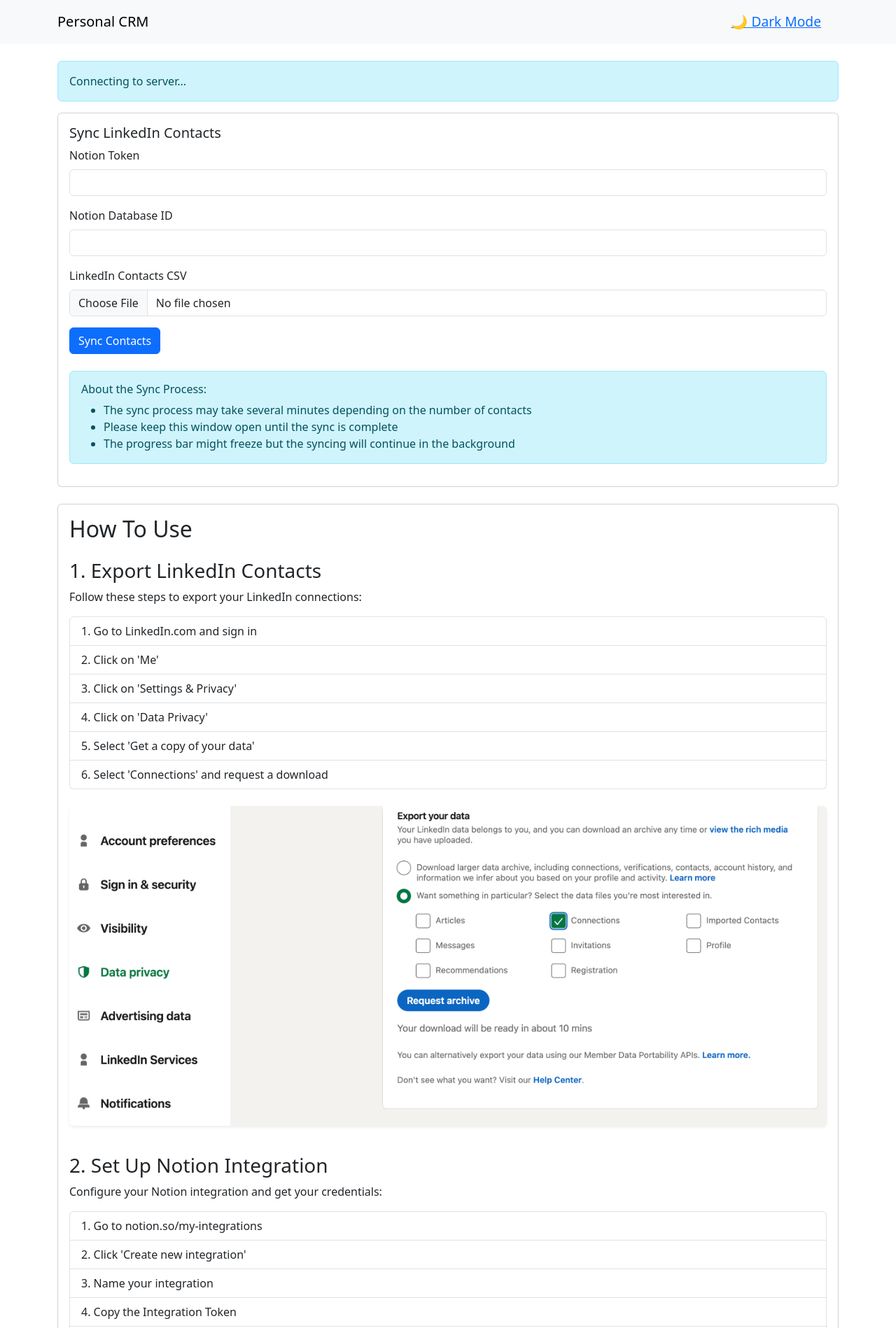
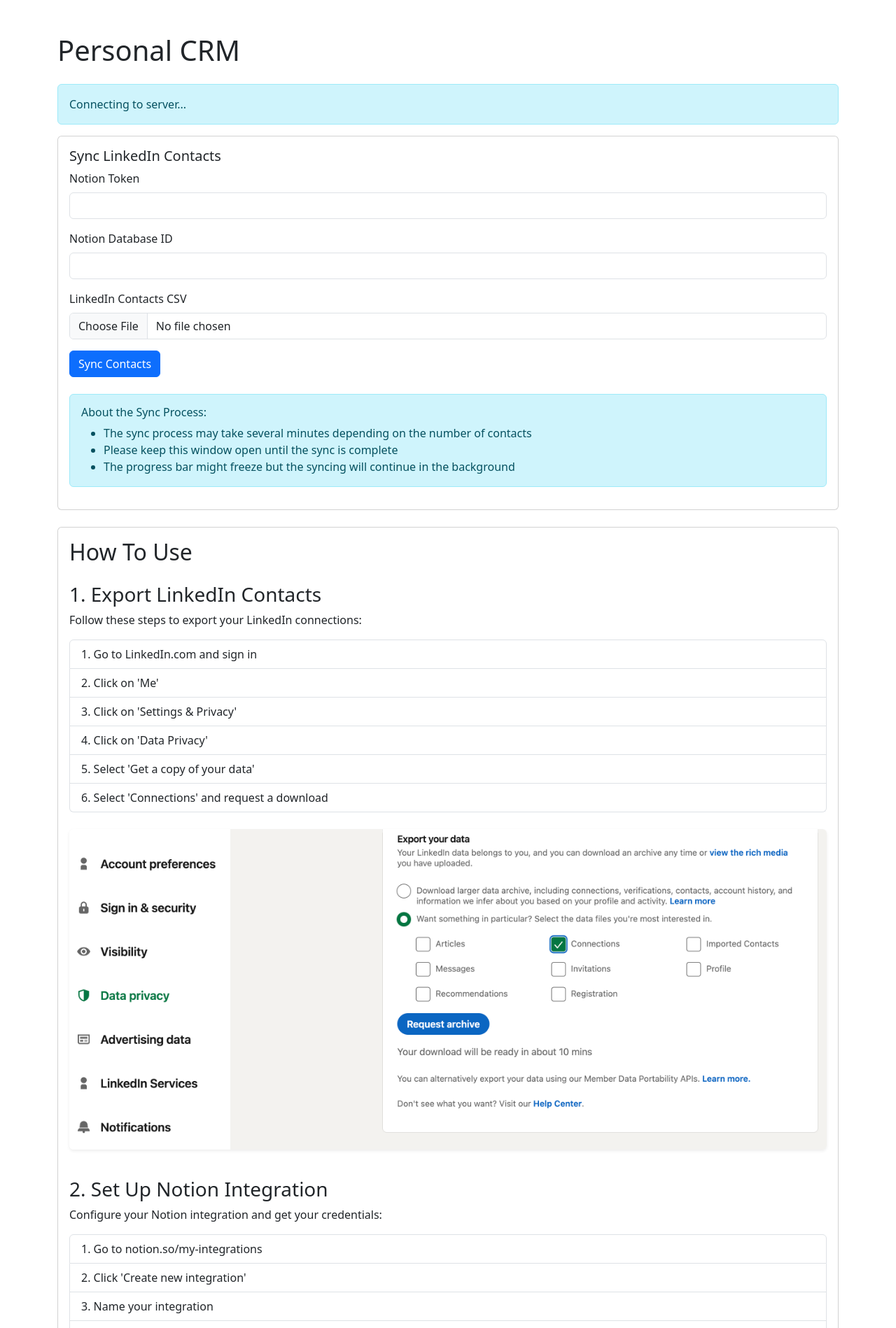
Before and after one commit to chrhartm/linkedin-to-notion-crm, a Flask app: page / in a window 1280 px wide. Shown: the top 1898 px of the page at 70% size. Run offline with Flask 3, Linux system fonts and the light colour scheme; some libraries are stand-ins or nearby versions.

Commit message:
Restored to 'f0c048fb2e85672ff9634212ba132e3708c329b2'
Replit-Restored-To:f0c048fb2e85672ff9634212ba132e3708c329b2

```diff
--- a/templates/index.html
+++ b/templates/index.html
@@ -1,62 +1,16 @@
 <!DOCTYPE html>
-<html lang="en" data-bs-theme="light">
+<html lang="en">
 <head>
     <meta charset="UTF-8">
     <meta name="viewport" content="width=device-width, initial-scale=1.0">
     <title>Personal CRM</title>
     <link href="https://cdn.jsdelivr.net/npm/bootstrap@5.3.0/dist/css/bootstrap.min.css" rel="stylesheet">
     <script src="https://cdnjs.cloudflare.com/ajax/libs/socket.io/4.0.1/socket.io.js"></script>
-    <style>
-        .theme-switch {
-            display: inline-flex;
-            align-items: center;
-            cursor: pointer;
-            padding: 0.5rem 1rem;
-            border-radius: 2rem;
-            transition: all 0.3s ease;
-        }
-
-        .theme-switch:hover {
-            background-color: rgba(128, 128, 128, 0.1);
-        }
-
-        .theme-switch-icon {
-            font-size: 1.2rem;
-            margin-right: 0.5rem;
-        }
-
-        [data-bs-theme="dark"] .theme-switch-icon.sun {
-            display: inline-block;
-        }
-
-        [data-bs-theme="dark"] .theme-switch-icon.moon {
-            display: none;
-        }
-
-        [data-bs-theme="light"] .theme-switch-icon.sun {
-            display: none;
-        }
-
-        [data-bs-theme="light"] .theme-switch-icon.moon {
-            display: inline-block;
-        }
-    </style>
 </head>
 <body>
-    <!-- Navbar with Dark Mode Toggle -->
-    <nav class="navbar navbar-expand-lg bg-body-tertiary">
-        <div class="container">
-            <a class="navbar-brand" href="#">Personal CRM</a>
-            <div class="d-flex">
-                <button class="theme-switch btn btn-link" id="themeSwitch">
-                    <span class="theme-switch-icon sun">☀️ Light Mode</span>
-                    <span class="theme-switch-icon moon">🌙 Dark Mode</span>
-                </button>
-            </div>
-        </div>
-    </nav>
+    <div class="container mt-5">
+        <h1 class="mb-4">Personal CRM</h1>
 
-    <div class="container mt-4">
         <!-- Connection Status -->
         <div id="connectionStatus" class="alert alert-info" role="alert">
             Connecting to server...
@@ -167,22 +121,6 @@
 
     <script src="https://cdn.jsdelivr.net/npm/bootstrap@5.3.0/dist/js/bootstrap.bundle.min.js"></script>
     <script>
-        // Dark Mode Management
-        const themeSwitch = document.getElementById('themeSwitch');
-        const html = document.documentElement;
-
-        // Check for saved theme preference
-        const savedTheme = localStorage.getItem('theme') || 'light';
-        html.setAttribute('data-bs-theme', savedTheme);
-
-        // Theme toggle handler
-        themeSwitch.addEventListener('click', () => {
-            const currentTheme = html.getAttribute('data-bs-theme');
-            const newTheme = currentTheme === 'light' ? 'dark' : 'light';
-            html.setAttribute('data-bs-theme', newTheme);
-            localStorage.setItem('theme', newTheme);
-        });
-
         // Initialize Socket.IO
         const socket = io();
         const connectionStatus = document.getElementById('connectionStatus');
```
